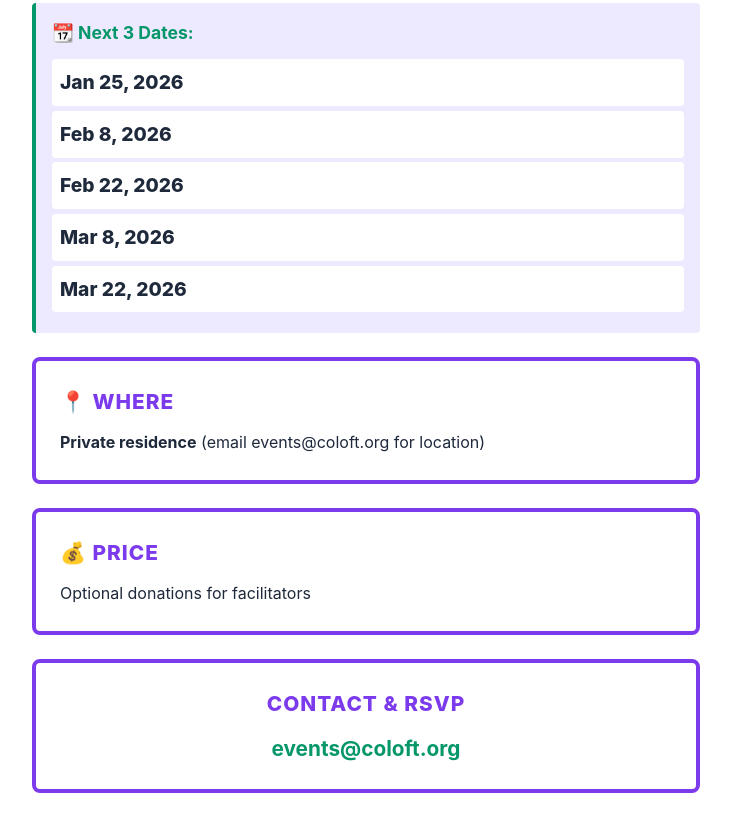
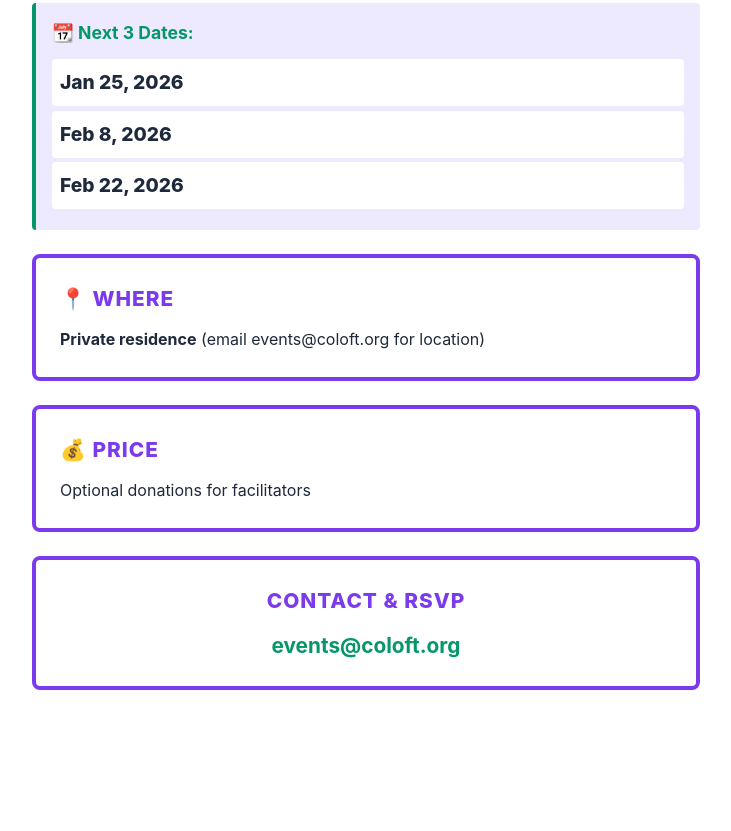
Before and after one commit to seanhelvey/coloft, a website: page events/somatic-colab.html in a window 1280 px wide. Shown: the part 934-1765 px from the top of the page, without its empty margins (274-1005 px from the left). After the commit the page ends 1680 px from the top, so only its background shows below. Drawn offline with Linux system fonts and the light colour scheme.

Commit message:
Fix next dates.

```diff
--- a/scripts/dates.js
+++ b/scripts/dates.js
@@ -26,28 +26,29 @@ const EVENT_SCHEDULES = {
 function getNextOccurrences(rule, options = {}) {
   const { count = 3, months = 3, startDate: customStartDate } = options;
 
-  // Use custom start date if provided, otherwise default to January 1, 2026
+  // Always start from today to get current upcoming dates
+  const today = new Date();
+  today.setHours(0, 0, 0, 0);
+
+  // Event start date is the earliest date to consider (don't show dates before event started)
   const eventStartDate = customStartDate ? new Date(customStartDate) : new Date('2026-01-01');
   eventStartDate.setHours(0, 0, 0, 0);
 
+  // Start checking from whichever is later: today or event start date
+  const checkStartDate = today > eventStartDate ? today : eventStartDate;
+
   const dates = [];
-  let checkDate = new Date(eventStartDate);
+  let checkDate = new Date(checkStartDate);
 
-  // Look ahead specified number of months from the start date
-  const maxDate = new Date(eventStartDate);
+  // Look ahead specified number of months from check start date
+  const maxDate = new Date(checkStartDate);
   maxDate.setMonth(maxDate.getMonth() + months);
 
-  while (checkDate <= maxDate) {
-    if (rule.matches(checkDate) && checkDate >= eventStartDate) {
+  while (checkDate <= maxDate && dates.length < count) {
+    if (rule.matches(checkDate)) {
       dates.push(new Date(checkDate));
     }
     checkDate.setDate(checkDate.getDate() + 1);
-  }
-
-  // For monthly events, limit to count
-  // For weekly events, return all within date range
-  if (dates.length > count && rule.isMonthly) {
-    return dates.slice(0, count);
   }
 
   return dates;
```
Also changed, not shown: index.html (+1 -1 lines), tests/test-dates.js (+13 -12 lines), README.md.
